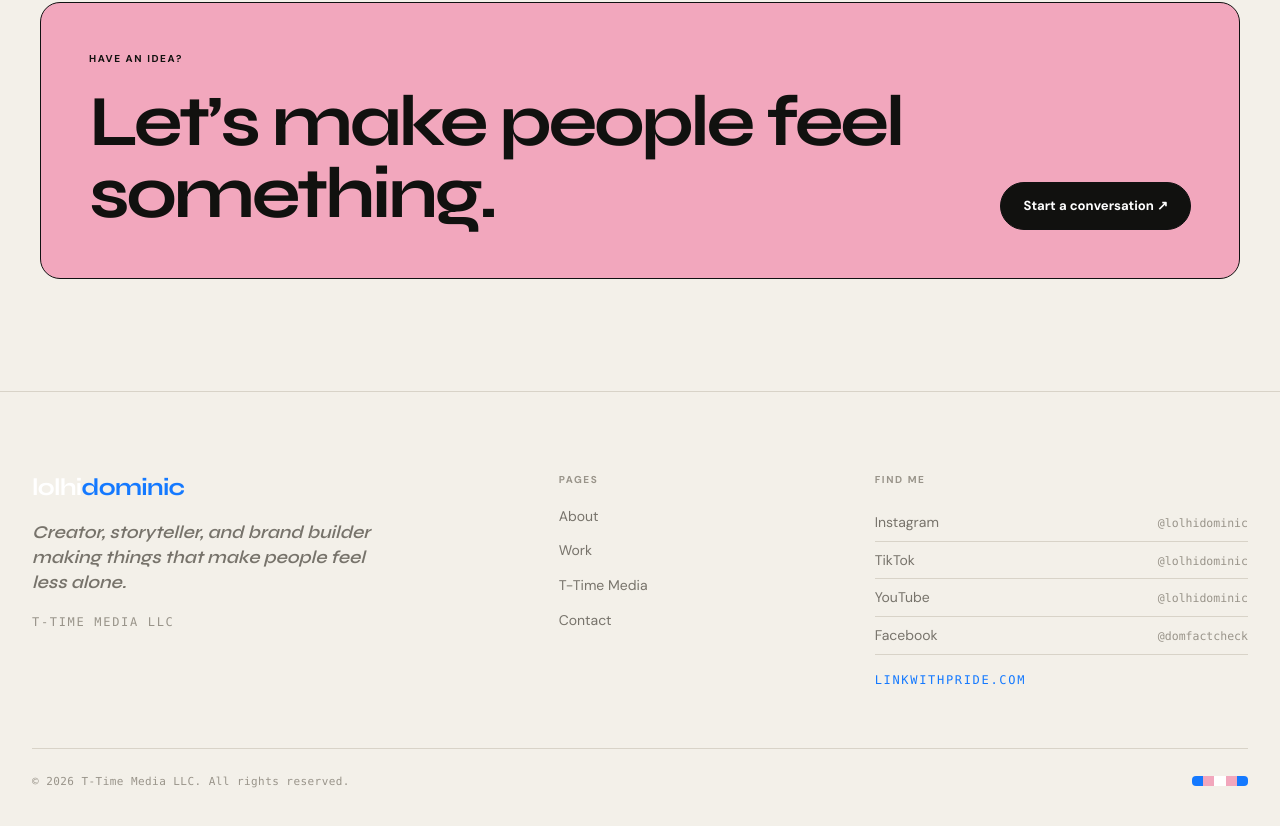
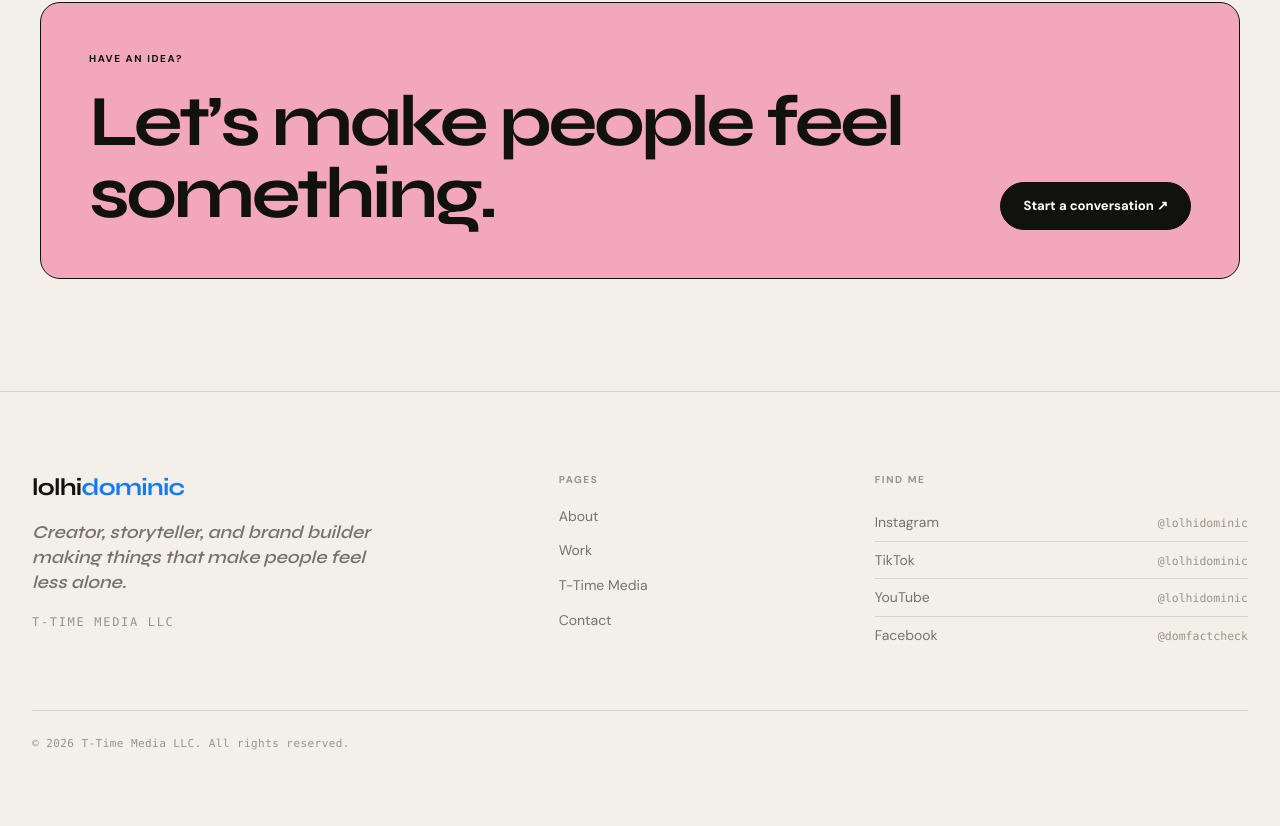
Before and after one commit to rageinstall/lolhidominic.com, a Next.js app: page / in a window 1280 px wide. Shown: the part 3401-4227 px from the top of the page. Built offline with nearby package versions, Linux system fonts and the light colour scheme.

Commit message:
Clean footer links and remove trans logo

```diff
--- a/components/Footer.tsx
+++ b/components/Footer.tsx
@@ -10,7 +10,7 @@ export default function Footer() {
         <div className="grid gap-12 md:grid-cols-12">
           <div className="md:col-span-5">
             <Link href="/" className="font-display text-2xl font-bold text-ink" style={{ letterSpacing: "-0.03em" }}>
-              <span className="text-white">lolhi</span><span className="text-blue">dominic</span>
+              <span className="text-ink">lolhi</span><span className="text-blue">dominic</span>
             </Link>
             <p className="mt-4 max-w-[28ch] font-serif italic text-lg leading-snug text-ink-muted">
               Creator, storyteller, and brand builder making things that make people feel less alone.
@@ -42,20 +42,12 @@ export default function Footer() {
                   <span className="font-mono text-[0.72rem] text-ink-faint">{s.handle}</span>
                 </li>
               ))}
-              <li className="pt-3">
-                <a href="https://linkwithpride.com" className="font-mono text-xs font-medium uppercase tracking-label text-blue hover:underline">
-                  linkwithpride.com
-                </a>
-              </li>
             </ul>
           </div>
         </div>
 
         <div className="mt-14 flex items-center justify-between border-t border-hairline pt-6">
           <p className="font-mono text-[11px] tracking-[0.04em] text-ink-faint">&copy; {year} {site.org}. All rights reserved.</p>
-          <div className="flex h-[10px] w-14 overflow-hidden rounded-[4px]" aria-hidden="true">
-            <span className="flex-1 bg-blue" /><span className="flex-1 bg-pink" /><span className="flex-1 bg-white" /><span className="flex-1 bg-pink" /><span className="flex-1 bg-blue" />
-          </div>
         </div>
       </div>
     </footer>
```
